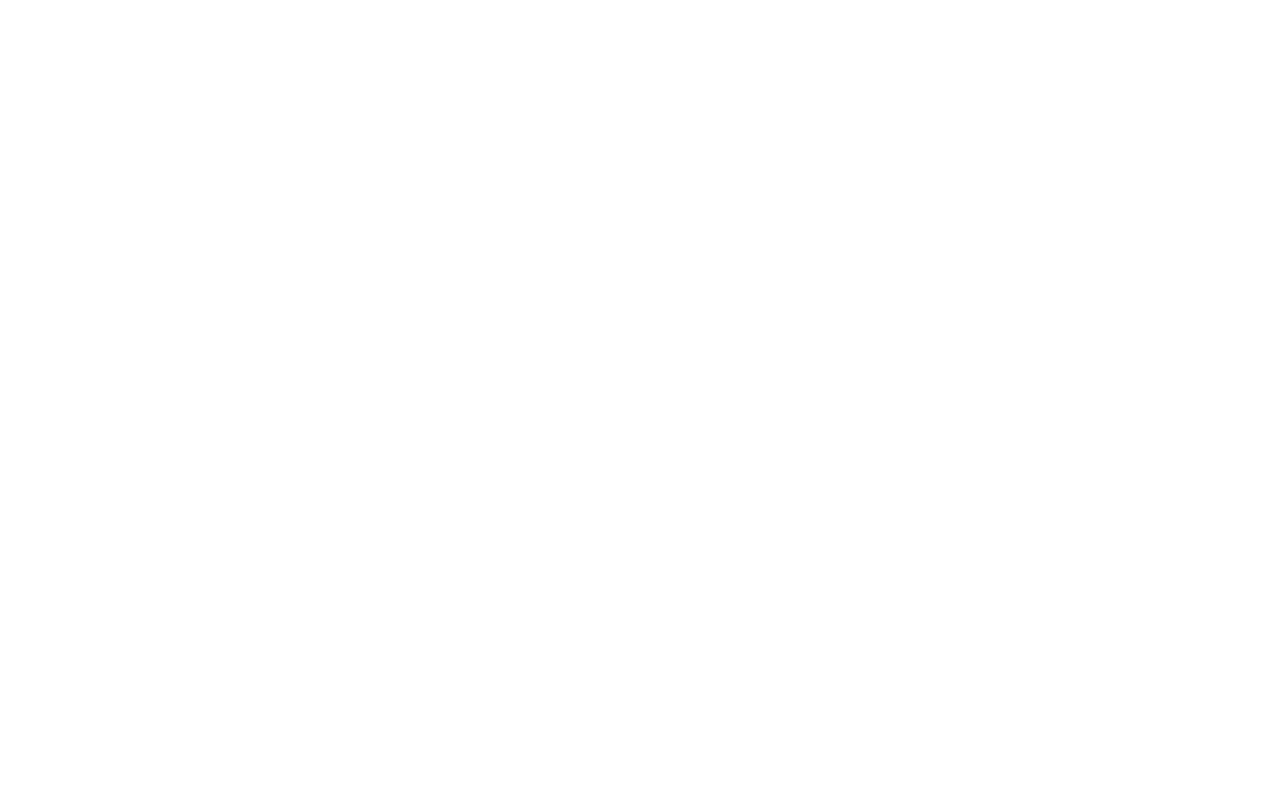
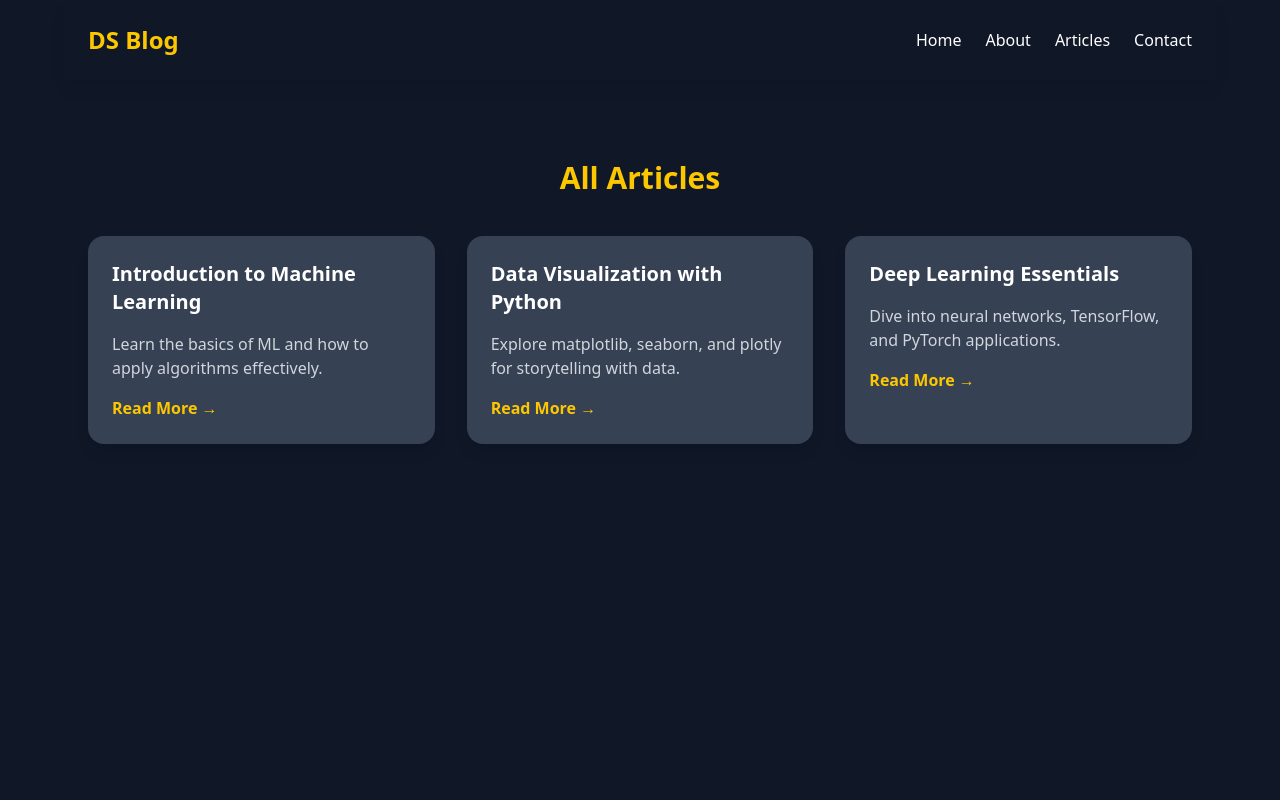
Before and after one commit to davis-ai/datascience-blog, a React (Vite) app: page /articles in a window 1280 px wide. Before the commit this address had no page. Shown: the top 800 px of the page. Built offline with nearby package versions, Linux system fonts and the light colour scheme.

Commit message:
Created src/pages/Articles.tsx with a grid of article cards. Updated src/App.tsx to add a roter path, Changed the 'Read More' button on the homepage to link to /articles.Ensured Layout.tsx wraps both Home and Articles pages.

```diff
--- a/src/App.tsx
+++ b/src/App.tsx
@@ -1,7 +1,8 @@
 import { BrowserRouter as Router, Routes, Route } from "react-router-dom";
-import Layout from "./components/layout";
+import Layout from "./components/layout/";
 import HomePage from "./pages/home";
 import ArticlePage from "./pages/articles";
+import ArticlesListPage from "./pages/articles/list";
 
 export default function App() {
   return (
@@ -9,9 +10,34 @@
       <Routes>
         <Route path="/" element={<Layout />}>
           <Route index element={<HomePage />} />
-          <Route path="articles/ml" element={ <ArticlePage   title="Introduction to Machine Learning"  content="Full content of ML article goes here." />  } />
-          <Route path="articles/visualization" element={ <ArticlePage title="Data Visualization with Python" content="Full content of Visualization article goes here." /> } />
-          <Route path="articles/deep-learning" element={ <ArticlePage title="Deep Learning Essentials" content="Full content of Deep Learning article goes here." /> } />
+          <Route path="articles" element={<ArticlesListPage />} />
+          <Route
+            path="articles/ml"
+            element={
+              <ArticlePage
+                title="Introduction to Machine Learning"
+                content="Full content of ML article goes here."
+              />
+            }
+          />
+          <Route
+            path="articles/visualization"
+            element={
+              <ArticlePage
+                title="Data Visualization with Python"
+                content="Full content of Visualization article goes here."
+              />
+            }
+          />
+          <Route
+            path="articles/deep-learning"
+            element={
+              <ArticlePage
+                title="Deep Learning Essentials"
+                content="Full content of Deep Learning article goes here."
+              />
+            }
+          />
         </Route>
       </Routes>
     </Router>
--- /dev/null
+++ b/src/pages/articles/list.tsx
@@ -0,0 +1,47 @@
+import { Link } from "react-router-dom";
+import { Card, CardContent } from "../../components/ui/card";
+
+export default function ArticlesListPage() {
+  const articles = [
+    {
+      id: "ml",
+      title: "Introduction to Machine Learning",
+      excerpt: "Learn the basics of ML and how to apply algorithms effectively."
+    },
+    {
+      id: "visualization",
+      title: "Data Visualization with Python",
+      excerpt: "Explore matplotlib, seaborn, and plotly for storytelling with data."
+    },
+    {
+      id: "deep-learning",
+      title: "Deep Learning Essentials",
+      excerpt: "Dive into neural networks, TensorFlow, and PyTorch applications."
+    }
+  ];
+
+  return (
+    <div className="min-h-screen bg-gray-900 text-white px-6 py-16 max-w-6xl mx-auto">
+      <h2 className="text-3xl font-bold mb-10 text-center text-yellow-400">
+        All Articles
+      </h2>
+
+      <div className="grid md:grid-cols-3 gap-8">
+        {articles.map(article => (
+          <Card key={article.id} className="bg-gray-700 rounded-2xl shadow-lg">
+            <CardContent className="p-6">
+              <h4 className="text-xl font-semibold mb-4">{article.title}</h4>
+              <p className="text-gray-300 mb-4">{article.excerpt}</p>
+              <Link
+                to={`/articles/${article.id}`}
+                className="text-yellow-400 font-semibold hover:underline"
+              >
+                Read More →
+              </Link>
+            </CardContent>
+          </Card>
+        ))}
+      </div>
+    </div>
+  );
+}
--- a/src/pages/home/index.tsx
+++ b/src/pages/home/index.tsx
@@ -10,18 +10,35 @@
   return (
     <>
       {/* Hero Section */}
-      <section id="home" className="max-w-6xl mx-auto px-6 pt-16 pb-16 grid md:grid-cols-2 gap-10 items-center">
-        <motion.div initial={{opacity:0, x:-50}} animate={{opacity:1, x:0}} transition={{duration:1}}>
-          <h2 className="text-4xl md:text-5xl font-bold mb-6">I'm <span className="text-yellow-400">Davis Ochieng</span></h2>
+      <section
+        id="home"
+        className="max-w-6xl mx-auto px-6 pt-16 pb-16 grid md:grid-cols-2 gap-10 items-center"
+      >
+        <motion.div
+          initial={{ opacity: 0, x: -50 }}
+          animate={{ opacity: 1, x: 0 }}
+          transition={{ duration: 1 }}
+        >
+          <h2 className="text-4xl md:text-5xl font-bold mb-6">
+            I'm <span className="text-yellow-400">Davis Ochieng</span>
+          </h2>
           <p className="text-lg text-gray-300 mb-6">
-            A Computer Scientist, passionate about data science and sharing insights, tutorials, and real-world projects in machine learning, AI, and analytics.
+            A Computer Scientist, passionate about data science and sharing
+            insights, tutorials, and real-world projects in machine learning,
+            AI, and analytics.
           </p>
           <div className="flex space-x-4">
-            <Button variant="outline">Explore Articles</Button>
+            <Link to="/articles">
+              <Button variant="outline">Explore Articles</Button>
+            </Link>
             <Button>Contact Me</Button>
           </div>
         </motion.div>
-        <motion.div initial={{opacity:0, x:50}} animate={{opacity:1, x:0}} transition={{duration:1}}>
+        <motion.div
+          initial={{ opacity: 0, x: 50 }}
+          animate={{ opacity: 1, x: 0 }}
+          transition={{ duration: 1 }}
+        >
           <picture>
             <source srcSet={profileLarge} media="(min-width: 1024px)" />
             <source srcSet={profileMedium} media="(min-width: 768px)" />
@@ -40,25 +57,44 @@
         <div className="grid md:grid-cols-3 gap-8 max-w-6xl mx-auto">
           <Card className="bg-gray-700 rounded-2xl shadow-lg">
             <CardContent className="p-6">
-              <h4 className="text-xl font-semibold mb-4">Introduction to Machine Learning</h4>
-              <p className="text-gray-300 mb-4">Learn the basics of ML and how to apply algorithms effectively.</p>
-              <Link to="/articles/ml" className="text-yellow-400 font-semibold">Read More →</Link>
+              <h4 className="text-xl font-semibold mb-4">
+                Introduction to Machine Learning
+              </h4>
+              <p className="text-gray-300 mb-4">
+                Learn the basics of ML and how to apply algorithms effectively.
+              </p>
+              <Link to="/articles" className="text-yellow-400 font-semibold">
+                Read More →
+              </Link>
             </CardContent>
           </Card>
 
           <Card className="bg-gray-700 rounded-2xl shadow-lg">
             <CardContent className="p-6">
-              <h4 className="text-xl font-semibold mb-4">Data Visualization with Python</h4>
-              <p className="text-gray-300 mb-4">Explore matplotlib, seaborn, and plotly for storytelling with data.</p>
-              <Link to="/articles/visualization" className="text-yellow-400 font-semibold">Read More →</Link>
+              <h4 className="text-xl font-semibold mb-4">
+                Data Visualization with Python
+              </h4>
+              <p className="text-gray-300 mb-4">
+                Explore matplotlib, seaborn, and plotly for storytelling with
+                data.
+              </p>
+              <Link to="/articles" className="text-yellow-400 font-semibold">
+                Read More →
+              </Link>
             </CardContent>
           </Card>
 
           <Card className="bg-gray-700 rounded-2xl shadow-lg">
             <CardContent className="p-6">
-              <h4 className="text-xl font-semibold mb-4">Deep Learning Essentials</h4>
-              <p className="text-gray-300 mb-4">Dive into neural networks, TensorFlow, and PyTorch applications.</p>
-              <Link to="/articles/deep-learning" className="text-yellow-400 font-semibold">Read More →</Link>
+              <h4 className="text-xl font-semibold mb-4">
+                Deep Learning Essentials
+              </h4>
+              <p className="text-gray-300 mb-4">
+                Dive into neural networks, TensorFlow, and PyTorch applications.
+              </p>
+              <Link to="/articles" className="text-yellow-400 font-semibold">
+                Read More →
+              </Link>
             </CardContent>
           </Card>
         </div>
```
